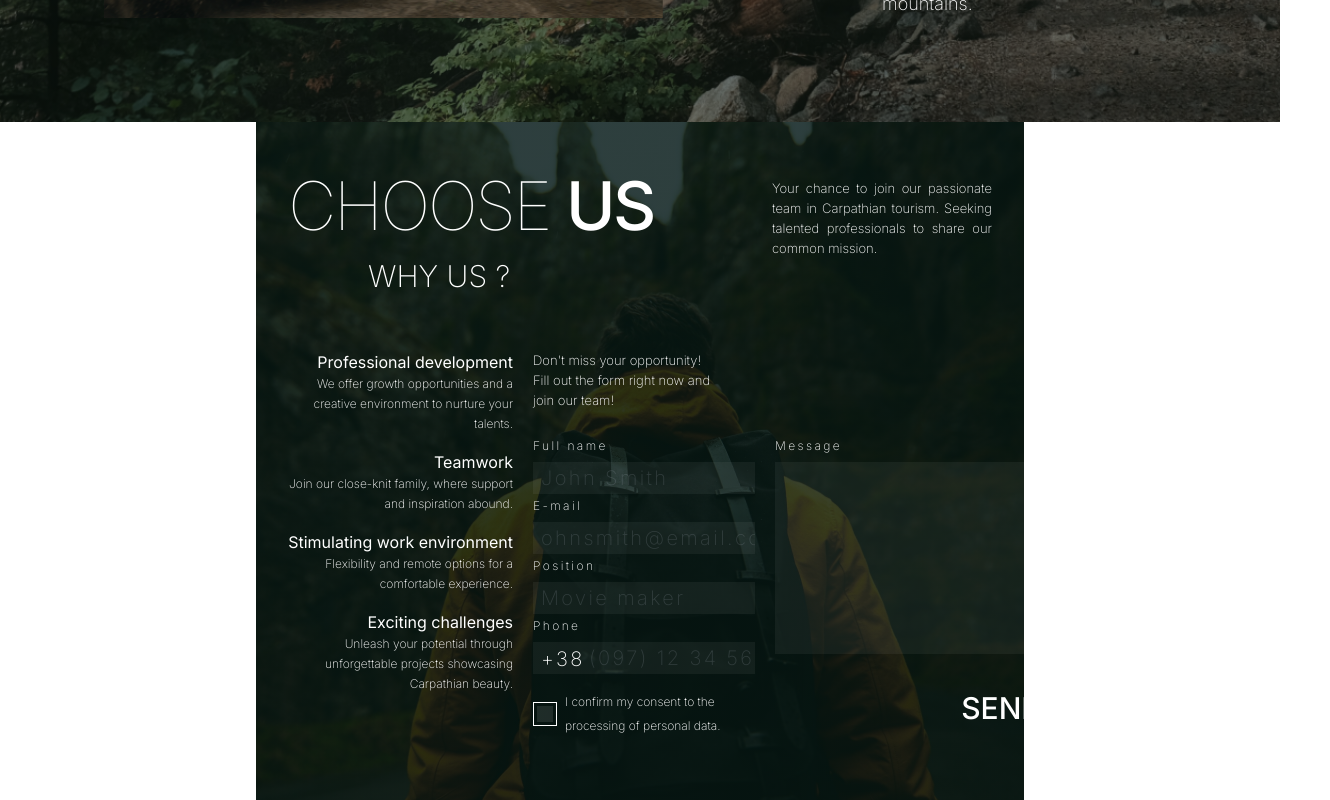
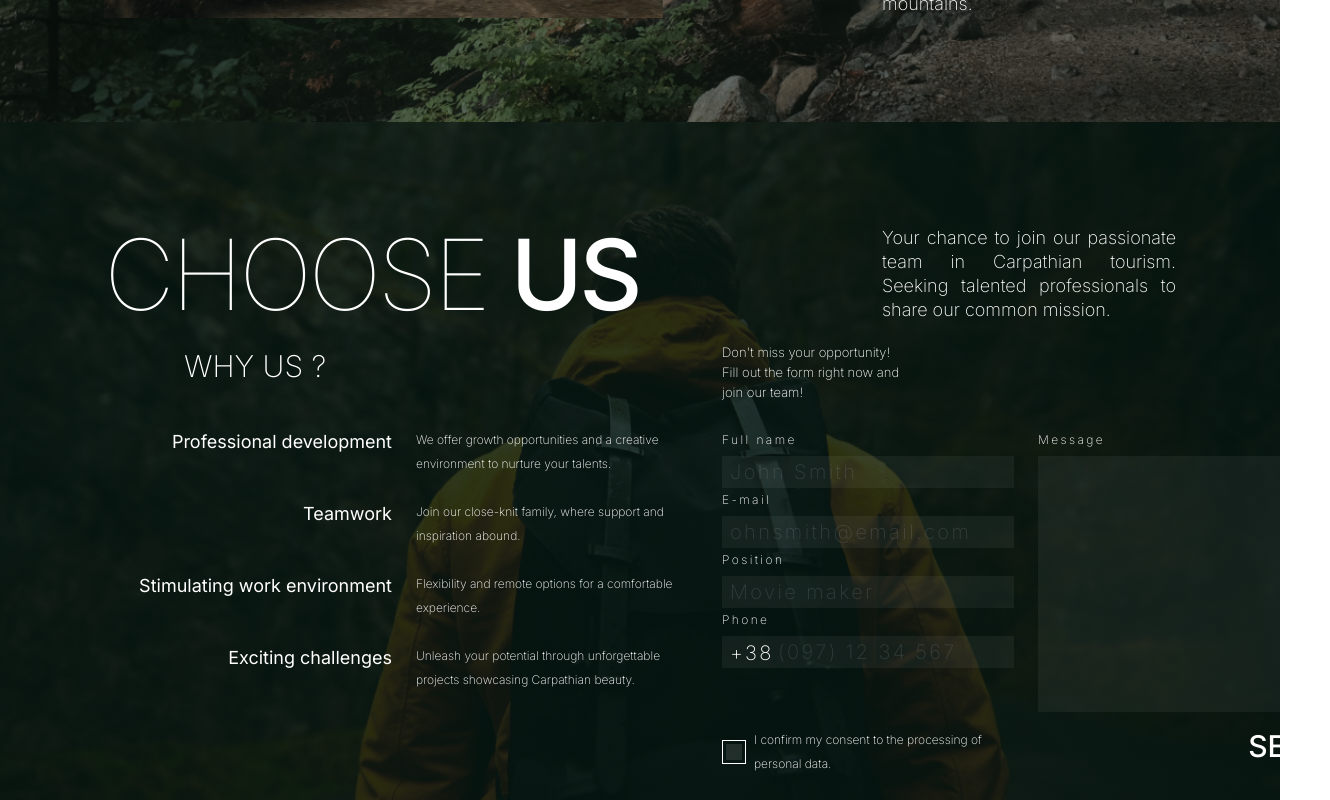
Before and after one commit to IrynaBondarenko7/carp-travel, a Next.js app: page / in a window 1280 px wide. Shown: the part 2400-3200 px from the top of the page, 1330 px wide, since content can reach past the window. Built offline with nearby package versions, Linux system fonts and the light colour scheme.

Commit message:
added career desk styles

```diff
--- a/src/app/globals.css
+++ b/src/app/globals.css
@@ -213,6 +213,13 @@ body.menu-open {
       ),
       url(../../public/images/career/bg-tab.png);
   }
+  @media screen and (min-width: 1200px) {
+    background-image: linear-gradient(
+        rgba(2, 15, 8, 0.75),
+        rgba(2, 15, 8, 0.75)
+      ),
+      url(../../public/images/career/bg-desk.png);
+  }
 }
 
 .gallary-slider .swiper-slide-prev {
@@ -313,3 +320,9 @@ body.menu-open {
     margin: 0 !important;
   }
 }
+
+.top-220 {
+  @media screen and (min-width: 1200px) {
+    top: 220px;
+  }
+}
--- a/src/components/Career.tsx
+++ b/src/components/Career.tsx
@@ -4,30 +4,30 @@ import { CarreerList } from "./CarreerList";
 export const Career = () => {
   return (
     <section className="text-white " id="career">
-      <div className="career-section md:w-768 w-480 mx-auto h-auto sm:w-screen md:pb-14">
-        <div className="py-14 px-5 bg-center bg-cover career-section-top md:px-8 ">
-          <div className="md:flex md:justify-between">
-            <h2 className="text-40 uppercase font-thin leading-56 tracking-1.6 md:text-67 md:tracking-2.68">
+      <div className="career-section md:w-768 w-480 mx-auto h-auto sm:w-screen md:pb-14 xl:w-100% 2xl:w-1440 xl:p-104 xl:relative">
+        <div className="py-14 px-5 bg-center bg-cover career-section-top md:px-8 xl:p-0">
+          <div className="md:flex md:justify-between xl:mb-6">
+            <h2 className="text-40 uppercase font-thin leading-56 tracking-1.6 md:text-67 md:tracking-2.68 xl:text-98 xl:tracking-3.92 xl:leading-none ">
               Choose <span className="font-medium">US</span>
             </h2>
-            <p className="text-sm font-extralight leading-5 w-44 text-left ml-auto pt-6 md:ml-0 md:pt-0 md:text-13 md:text-justify md:w-220">
+            <p className="text-sm font-extralight leading-5 w-44 text-left ml-auto pt-6 md:ml-0 md:pt-0 md:text-13 md:text-justify md:w-220 xl:text-lg xl:leading-6 xl:w-294">
               Your chance to join our passionate team in Carpathian tourism.
               Seeking talented professionals to share our common mission.
             </p>
           </div>
-          <p className="text-3xl uppercase font-extralight text-right pr-14 pt-9 md:pt-0 md:text-left md:pl-20">
+          <p className="text-3xl uppercase font-extralight text-right pr-14 pt-9 md:pt-0 md:text-left md:pl-20 xl:mb-11">
             Why us ?
           </p>
           <div className="md:hidden">
             <CarreerList />
           </div>
         </div>
-        <div className="md:flex md:px-8 md:gap-5">
-          <div className="hidden md:block">
+        <div className="md:flex md:px-8 md:gap-5 xl:p-0 xl:gap-6">
+          <div className="hidden md:block xl:pl-8">
             <CarreerList />
           </div>
           <div className="py-14 sm:px-5 smm:px-5 bg-center bg-cover career-section-bottom md:py-0 ">
-            <p className="text-sm font-extralight leading-5 w-180 text-left ml-auto md:ml-0 md:text-13">
+            <p className="text-sm font-extralight leading-5 w-180 text-left ml-auto md:ml-0 md:text-13 xl:absolute top-220 ">
               Don&#39;t miss your opportunity! Fill out the form right now and
               join our team!
             </p>
--- a/src/components/CareerForm.tsx
+++ b/src/components/CareerForm.tsx
@@ -64,11 +64,11 @@ export const CareerForm = () => {
   return (
     <form
       onSubmit={onSubmit}
-      className="w-100% px-5 pt-6 pb-4 flex flex-col gap-y-4 md:pl-0"
+      className="w-100% px-5 pt-6 pb-4 flex flex-col gap-y-4 md:pl-0 xl:p-0"
     >
       <Toaster position="top-center" reverseOrder={false} />
-      <ul className="flex flex-col gap-1 md:flex-row md:gap-5">
-        <li className="md:w-222">
+      <ul className="flex flex-col gap-1 md:flex-row md:gap-5 xl:gap-6">
+        <li className="md:w-222 xl:w-292">
           <label className="text-xs font-extralight leading-6 tracking-2.4 flex flex-col gap-1">
             <span className={nameLabelError}>Full name</span>
             <input
@@ -100,12 +100,13 @@ export const CareerForm = () => {
               })}
               placeholder="ohnsmith@email.com"
             />
-          </label>
             {errors.email && (
               <div className="error text-#FF5757 text-xs font-extralight tracking-2.4 ml-auto">
                 {errors.email.message}
               </div>
             )}
+          </label>
+
           <label className="text-xs font-extralight leading-6 tracking-2.4 flex flex-col gap-1">
             <span>Position</span>
             <input
@@ -130,18 +131,18 @@ export const CareerForm = () => {
               })}
               placeholder="(097) 12 34 567"
             />
-          </label>
             {errors.phone && (
               <div className="error text-#FF5757 text-xs font-extralight tracking-2.4 ml-auto">
                 {errors.phone.message}
               </div>
             )}
+          </label>
         </li>
-        <li>
+        <li className="xl:w-292">
           <label className="text-xs font-extralight leading-6 tracking-2.4 flex flex-col gap-1">
             <span>Message</span>
             <textarea
-              className="bg-inputBg pl-2 py-0.5 text-xl font-extralight h-48 focus:outline-white focus:outline-1 resize-none"
+              className="bg-inputBg pl-2 py-0.5 text-xl font-extralight h-48 focus:outline-white focus:outline-1 resize-none xl:h-64"
               {...register("message")}
             />
           </label>
@@ -158,7 +159,7 @@ export const CareerForm = () => {
             />
             <label
               htmlFor="privacy"
-              className="check-text text-xs font-extralight leading-6 flex gap-4 md:w-48"
+              className="check-text text-xs font-extralight leading-6 flex gap-4 md:w-48 xl:w-72"
             >
               <span className="inline-block w-6 h-6 border border-white absolute"></span>
               <span>
--- a/src/components/CarreerList.tsx
+++ b/src/components/CarreerList.tsx
@@ -1,42 +1,46 @@
 export const CarreerList = () => {
   return (
-    <ul className="pt-9 flex flex-col gap-4 items-start w-180 md:pt-0 md:w-225">
+    <ul className="pt-9 flex flex-col gap-4 items-start w-180 md:pt-0 md:w-225 xl:w-562 xl:gap-6">
       <li>
-        <p className="leading-5 text-xs font-extralight text-right">
-          <span className="pb-2 text-sm font-normal md:text-base">
+        <p className="leading-5 text-xs font-extralight text-right flex flex-col xl:flex-row xl:gap-6">
+          <span className="pb-2 text-sm font-normal md:text-base xl:text-lg xl:left-6 xl:w-64 ">
             Professional development
           </span>
-          <br />
+          <span className="xl:w-72 xl:text-left xl:leading-6">
             We offer growth opportunities and a creative environment to nurture
             your talents.
+          </span>
         </p>
       </li>
       <li>
-        <p className="leading-5 text-xs font-extralight text-right">
-          <span className="pb-2 text-sm font-normal md:text-base">
+        <p className="leading-5 text-xs font-extralight text-right flex flex-col xl:flex-row xl:gap-6">
+          <span className="pb-2 text-sm font-normal md:text-base xl:text-lg xl:left-6 flex flex-col xl:flex-row xl:w-64 xl:block">
             Teamwork
           </span>
-          <br />
+          <span className="xl:w-72 xl:text-left xl:leading-6">
             Join our close-knit family, where support and inspiration abound.
+          </span>
         </p>
       </li>
       <li>
-        <p className="leading-5 text-xs font-extralight text-right">
-          <span className="pb-2 text-sm font-normal md:text-base">
+        <p className="leading-5 text-xs font-extralight text-right flex flex-col xl:flex-row xl:gap-6">
+          <span className="pb-2 text-sm font-normal md:text-base xl:text-lg xl:left-6 xl:w-64">
             Stimulating work environment
           </span>
-          <br />
+          <span className="xl:w-72 xl:text-left xl:leading-6">
             Flexibility and remote options for a comfortable experience.
+          </span>
         </p>
       </li>
       <li>
-        <p className="leading-5 text-xs font-extralight text-right">
-          <span className="pb-2 text-sm font-normal md:text-base">
+        <p className="leading-5 text-xs font-extralight text-right flex flex-col xl:flex-row xl:gap-6">
+          <span className="pb-2 text-sm font-normal md:text-base xl:text-lg xl:left-6 xl:w-64">
             Exciting challenges
           </span>
-          <br />
+          <span className="xl:w-72 xl:text-left xl:leading-6">
             Unleash your potential through unforgettable projects showcasing
             Carpathian beauty.
+          </span>
         </p>
       </li>
     </ul>
--- a/tailwind.config.ts
+++ b/tailwind.config.ts
@@ -66,6 +66,7 @@ const config: Config = {
         "292": "292px",
         "605": "605px",
         "608": "608px",
+        "562": "562px",
       },
       height: {
         "370": "370px",
```
Also changed, not shown: public/images/career/bg-desk.png (added). Lines whose indentation alone changed are shown as unchanged.
